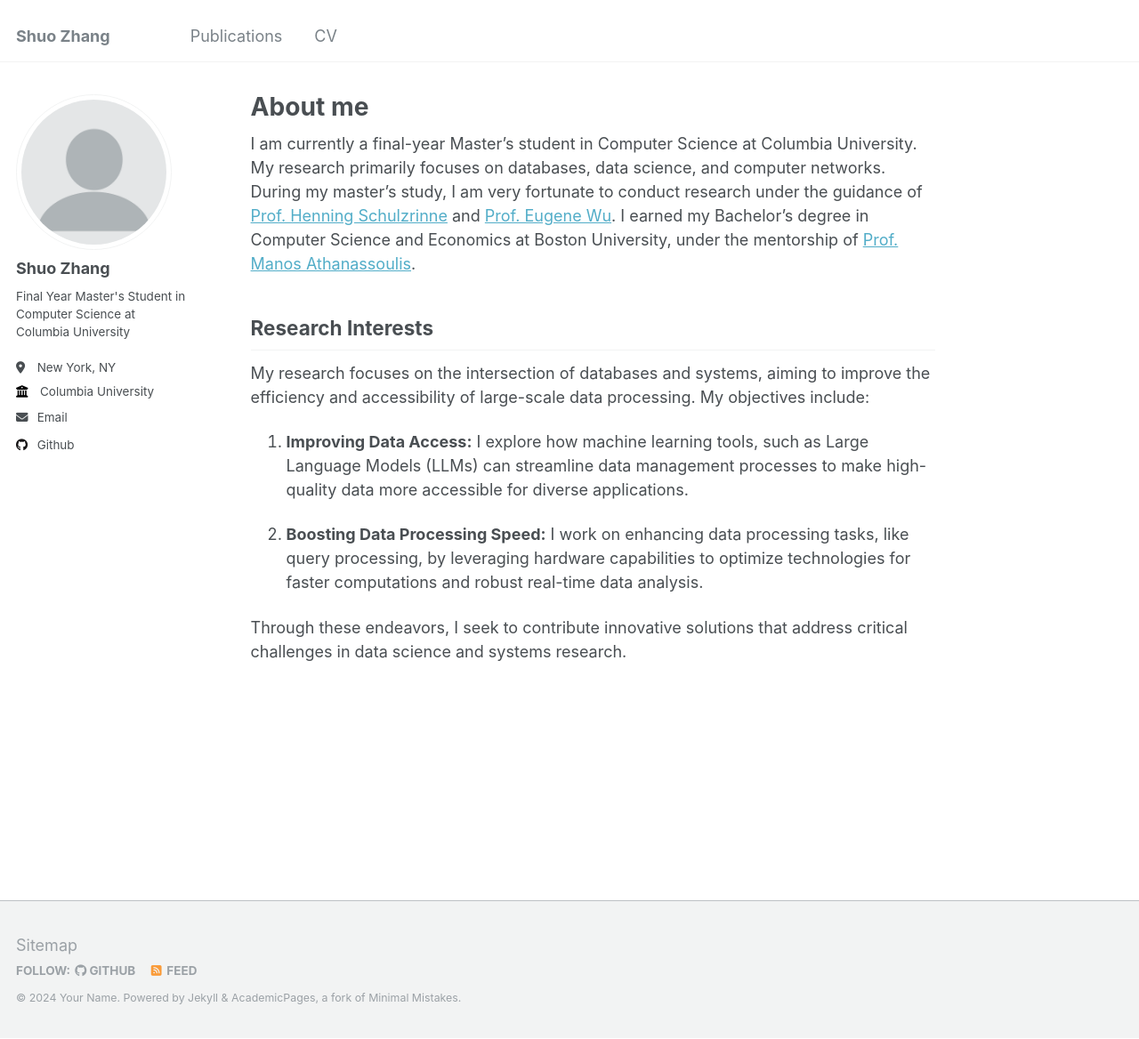
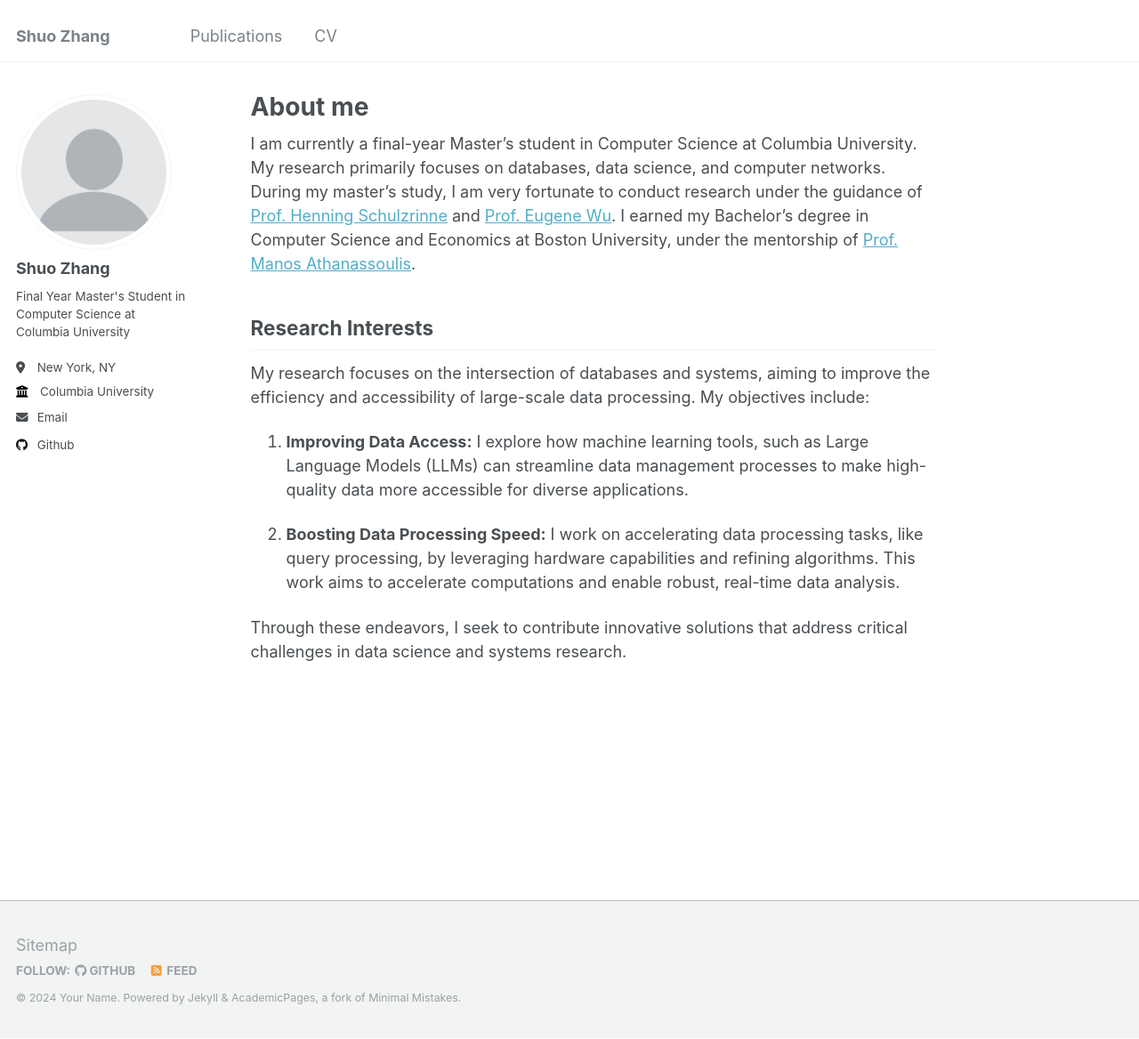
Before and after one commit to Inverse0/Inverse0.github.io, a Jekyll site: the page built from _pages/about.md, in a window 1280 px wide and 1168 px high. Shown: the whole window at 89% size. Built offline with Jekyll 4.4.1, drawn with Linux system fonts in a browser that asks for light colours.

Commit message:
Update about.md

```diff
--- a/_pages/about.md
+++ b/_pages/about.md
@@ -17,6 +17,6 @@ My research focuses on the intersection of databases and systems, aiming to impr
 
 1. **Improving Data Access:** I explore how machine learning tools, such as Large Language Models (LLMs) can streamline data management processes to make high-quality data more accessible for diverse applications.
 
-2. **Boosting Data Processing Speed:** I work on enhancing data processing tasks, like query processing, by leveraging hardware capabilities to optimize technologies for faster computations and robust real-time data analysis.
+2. **Boosting Data Processing Speed:** I work on accelerating data processing tasks, like query processing, by leveraging hardware capabilities and refining algorithms. This work aims to accelerate computations and enable robust, real-time data analysis.
 
 Through these endeavors, I seek to contribute innovative solutions that address critical challenges in data science and systems research.
```
